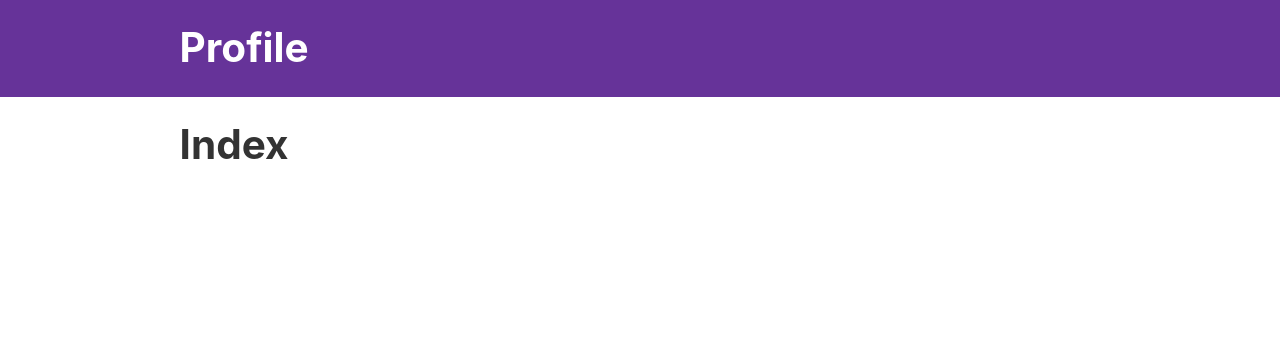
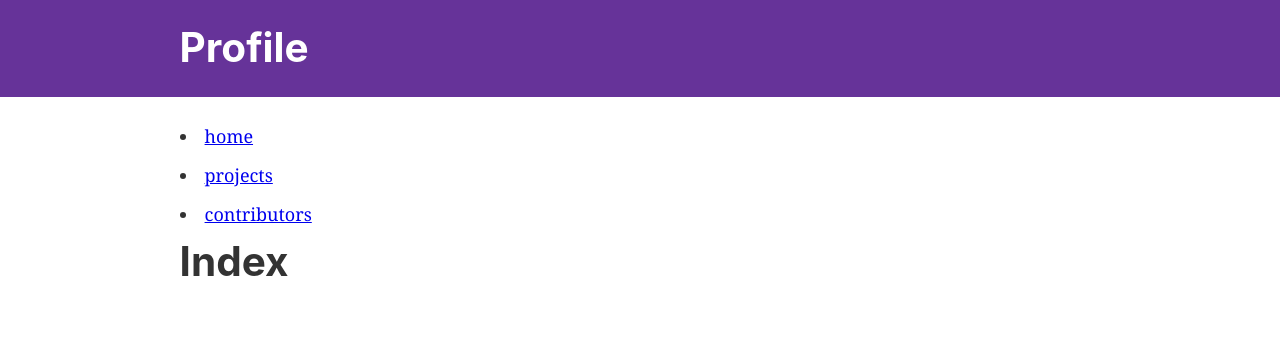
Before and after one commit to imadcollin/profile-cms, a Gatsby site: page / in a window 1280 px wide. Built offline with nearby package versions, Linux system fonts and the light colour scheme; Gatsby itself is replaced by a stand-in of ours.

Commit message:
Add links to the layout

```diff
--- a/src/components/layout.js
+++ b/src/components/layout.js
@@ -1,10 +1,10 @@
 import React from "react"
 import PropTypes from "prop-types"
-import { useStaticQuery, graphql } from "gatsby"
+import { useStaticQuery, graphql, Link } from "gatsby"
 
 import Header from "./header"
 import "./layout.css"
-
+import Links from "../constants/links"
 const Layout = ({ children }) => {
   const data = useStaticQuery(graphql`
     query SiteTitleQuery {
@@ -26,6 +26,7 @@ const Layout = ({ children }) => {
           padding: `0 1.0875rem 1.45rem`,
         }}
       >
+        <Links> </Links>
         <main>{children}</main>
       </div>
     </>
```
